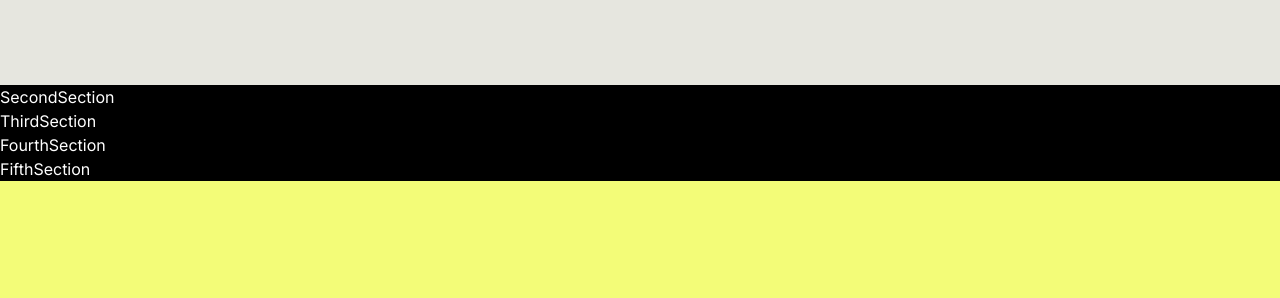
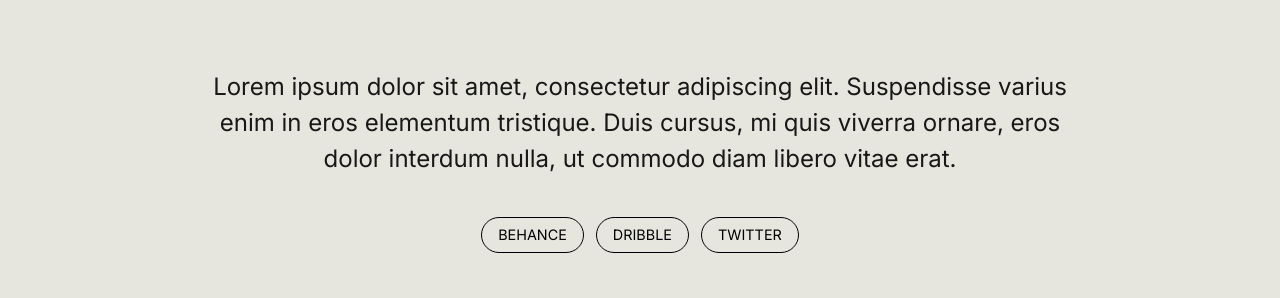
Before and after one commit to chinmayweb3/unveilx-portfolio, a React (Vite) app: page /about in a window 1280 px wide. Shown: the part 623-921 px from the top of the page. Built offline with nearby package versions, Linux system fonts and the light colour scheme.

Commit message:
Added paragraph and buttons to FirstSection component, updated styles for h1 element and section container

```diff
--- a/src/about/firstSection.tsx
+++ b/src/about/firstSection.tsx
@@ -1,15 +1,32 @@
 const FirstSection = () => {
   return (
-    <section className="w-full px-[60px] bg-gray2">
+    <section className="w-full px-[60px] bg-gray2 text-black pb-[60px] ">
       <div className="max-w-[1280px] mx-auto py-[2rem]">
         <div className="flex flex-col justify-start text-center items-center">
-          <h1 className="uppercase font-Thunder text-[10rem] leading-[1.1] font-semibold mt-[20px] mb-[10px] ">
+          <h1 className="uppercase font-Thunder text-[10rem] leading-[1.1] font-semibold pb-[16px] mt-[20px] mb-[10px] ">
             bringing{" "}
             <span className="inline-block">
               <img src="https://cdn.prod.website-files.com/6669563d598cbb2a4f78544f/66696af6a50568a7a530e85d_Hero%20Photo.webp" />
             </span>{" "}
             best design solutions
           </h1>
+          <p className="max-w-[56rem] text-[1.5rem] text-gray3 ">
+            Lorem ipsum dolor sit amet, consectetur adipiscing elit. Suspendisse
+            varius enim in eros elementum tristique. Duis cursus, mi quis
+            viverra ornare, eros dolor interdum nulla, ut commodo diam libero
+            vitae erat.
+          </p>
+          <div className="flex gap-[12px] mt-[40px] ">
+            <button className="py-[6px] px-[16px] text-[0.9rem] rounded-[100px] border-black border ">
+              BEHANCE
+            </button>
+            <button className="py-[6px] px-[16px] text-[0.9rem] rounded-[100px] border-black border ">
+              DRIBBLE
+            </button>
+            <button className="py-[6px] px-[16px] text-[0.9rem] rounded-[100px] border-black border ">
+              TWITTER
+            </button>
+          </div>
         </div>
       </div>
     </section>
```
